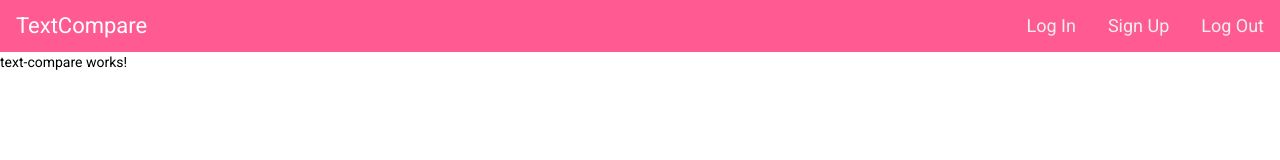
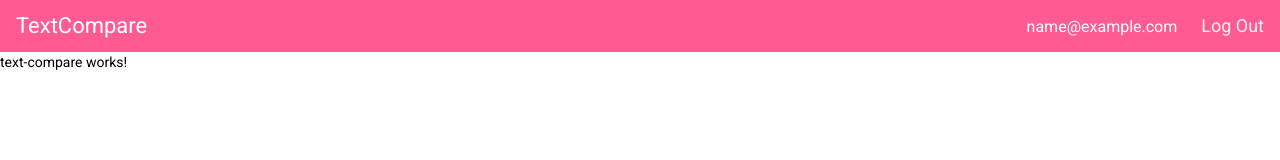
Before and after one commit to MaryAlvarezH/text-comparator, an Angular app: page /compare in a window 1280 px wide. Shown: the top 160 px of the page. Built offline with nearby package versions, Linux system fonts and the light colour scheme; sample sign-in values are in the browser's storage.

Commit message:
show dynamic content in navbar component

```diff
--- a/src/app/components/navbar/navbar.component.html
+++ b/src/app/components/navbar/navbar.component.html
@@ -4,6 +4,7 @@
   </div>
 
   <div class="nav-links">
+    <ng-container *ngIf="!user.email">
       <a routerLink="/login" [ngClass]="{ active: activeRoute === '/login' }">
         Log In
       </a>
@@ -11,7 +12,11 @@
       <a routerLink="/signup" [ngClass]="{ active: activeRoute === '/signup' }">
         Sign Up
       </a>
+    </ng-container>
 
-    <a target="_blank"> Log Out </a>
+    <ng-container *ngIf="!!user.email">
+      <span class="logged-email">{{ user.email }}</span>
+      <a (click)="logout()"> Log Out </a>
+    </ng-container>
   </div>
 </div>
--- a/src/app/components/navbar/navbar.component.scss
+++ b/src/app/components/navbar/navbar.component.scss
@@ -32,6 +32,12 @@
       }
     }
   }
+
+  .logged-email {
+    font-size: 1rem;
+    color: #ffffff;
+    margin-right: 0.5rem;
+  }
 }
 
 @media (max-width: 600px) {
--- a/src/app/components/navbar/navbar.component.ts
+++ b/src/app/components/navbar/navbar.component.ts
@@ -1,21 +1,30 @@
-import { Component, OnInit } from '@angular/core';
+import { Component, OnDestroy, OnInit } from '@angular/core';
 import { Router, NavigationEnd } from '@angular/router';
 import { Subscription } from 'rxjs';
 import { filter } from 'rxjs/operators';
+import { User } from 'src/app/models/user';
+import { UserService } from 'src/app/services/user.service';
 
 @Component({
   selector: 'app-navbar',
   templateUrl: './navbar.component.html',
   styleUrls: ['./navbar.component.scss'],
 })
-export class NavbarComponent implements OnInit {
+export class NavbarComponent implements OnInit, OnDestroy {
+  user: User;
   activeRoute: string;
   userSubs: Subscription;
   routeSub: Subscription;
 
-  constructor(private router: Router) {}
+  constructor(private router: Router, private userService: UserService) {}
 
   ngOnInit(): void {
+    this.user = this.userService.user;
+
+    this.userSubs = this.userService.user$.subscribe((user: User) => {
+      this.user = user;
+    });
+
     this.routeSub = this.router.events
       .pipe(filter((event) => event instanceof NavigationEnd))
       .subscribe((event) => {
@@ -24,4 +33,13 @@ export class NavbarComponent implements OnInit {
         }
       });
   }
+
+  logout() {
+    this.userService.logout();
+  }
+
+  ngOnDestroy() {
+    this.userSubs?.unsubscribe();
+    this.routeSub?.unsubscribe();
+  }
 }
```
Lines whose indentation alone changed are shown as unchanged.
